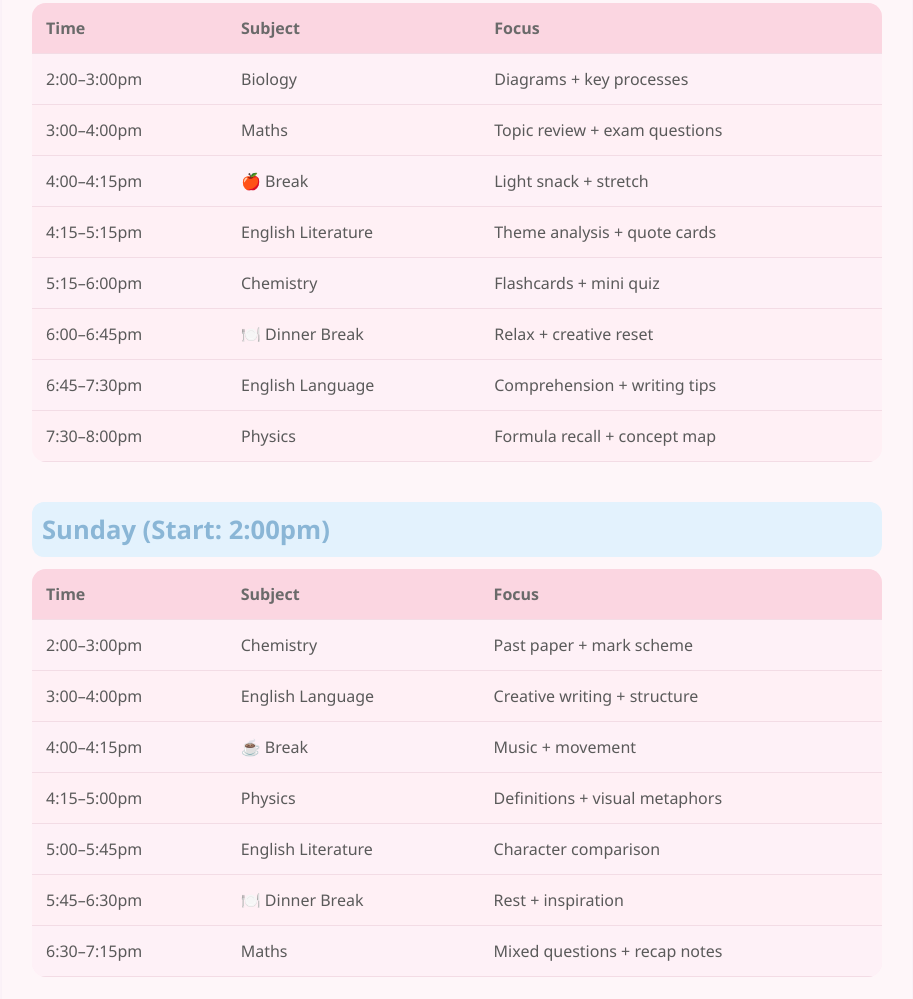
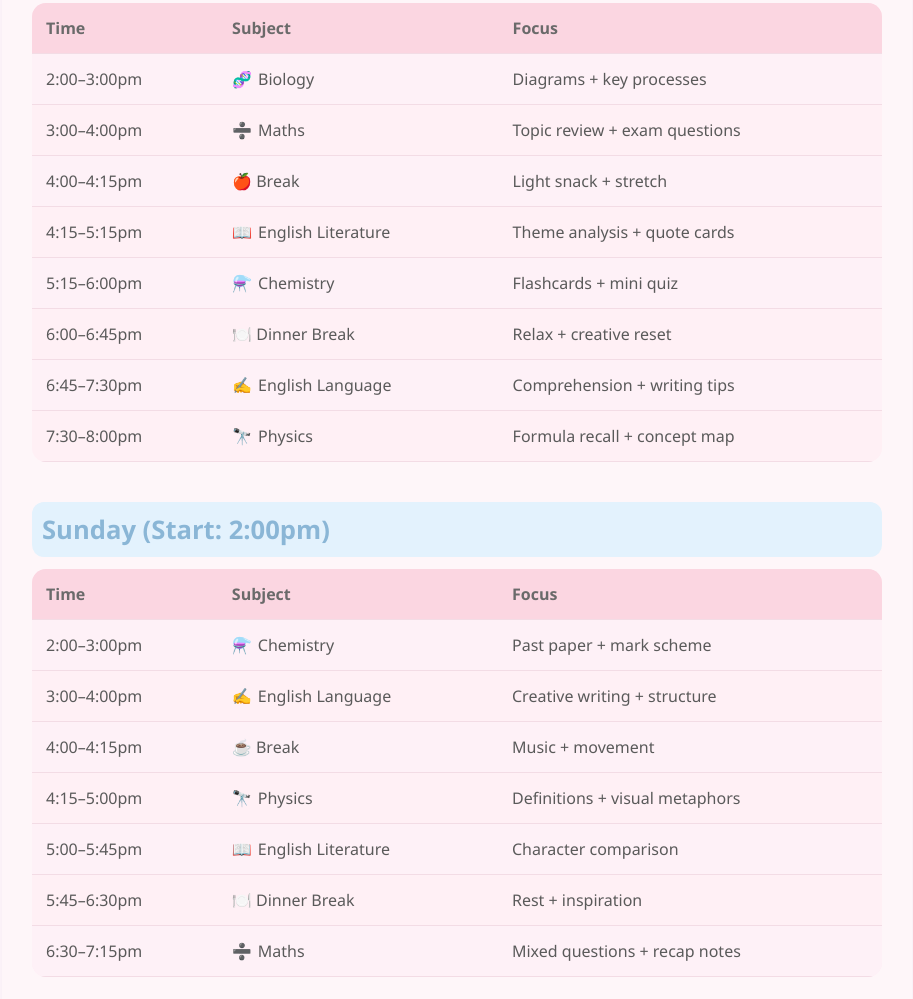
Before and after one commit to Okiki123456/The-Velvet-Notebook, a plain HTML site: page revision/index.html in a window 1280 px wide. Shown: the part 211-1210 px from the top of the page, without its empty margins (183-1096 px from the left). Drawn offline with Linux system fonts and the light colour scheme.

Commit message:
second commit

```diff
--- a/revision/index.html
+++ b/revision/index.html
@@ -14,14 +14,14 @@
       <h2>Saturday (Start: 2:00pm)</h2>
       <table>
         <tr><th>Time</th><th>Subject</th><th>Focus</th></tr>
-        <tr><td>2:00–3:00pm</td><td>Biology</td><td>Diagrams + key processes</td></tr>
-        <tr><td>3:00–4:00pm</td><td>Maths</td><td>Topic review + exam questions</td></tr>
+        <tr><td>2:00–3:00pm</td><td><span class="subject-icon">🧬</span>Biology</td><td>Diagrams + key processes</td></tr>
+        <tr><td>3:00–4:00pm</td><td><span class="subject-icon">➗</span>Maths</td><td>Topic review + exam questions</td></tr>
         <tr><td>4:00–4:15pm</td><td>🍎 Break</td><td>Light snack + stretch</td></tr>
-        <tr><td>4:15–5:15pm</td><td>English Literature</td><td>Theme analysis + quote cards</td></tr>
-        <tr><td>5:15–6:00pm</td><td>Chemistry</td><td>Flashcards + mini quiz</td></tr>
+        <tr><td>4:15–5:15pm</td><td><span class="subject-icon">📖</span>English Literature</td><td>Theme analysis + quote cards</td></tr>
+        <tr><td>5:15–6:00pm</td><td><span class="subject-icon">⚗️</span>Chemistry</td><td>Flashcards + mini quiz</td></tr>
         <tr><td>6:00–6:45pm</td><td>🍽️ Dinner Break</td><td>Relax + creative reset</td></tr>
-        <tr><td>6:45–7:30pm</td><td>English Language</td><td>Comprehension + writing tips</td></tr>
-        <tr><td>7:30–8:00pm</td><td>Physics</td><td>Formula recall + concept map</td></tr>
+        <tr><td>6:45–7:30pm</td><td><span class="subject-icon">✍️</span>English Language</td><td>Comprehension + writing tips</td></tr>
+        <tr><td>7:30–8:00pm</td><td><span class="subject-icon">🔭</span>Physics</td><td>Formula recall + concept map</td></tr>
       </table>
     </div>
 
@@ -29,13 +29,13 @@
       <h2>Sunday (Start: 2:00pm)</h2>
       <table>
         <tr><th>Time</th><th>Subject</th><th>Focus</th></tr>
-        <tr><td>2:00–3:00pm</td><td>Chemistry</td><td>Past paper + mark scheme</td></tr>
-        <tr><td>3:00–4:00pm</td><td>English Language</td><td>Creative writing + structure</td></tr>
+        <tr><td>2:00–3:00pm</td><td><span class="subject-icon">⚗️</span>Chemistry</td><td>Past paper + mark scheme</td></tr>
+        <tr><td>3:00–4:00pm</td><td><span class="subject-icon">✍️</span>English Language</td><td>Creative writing + structure</td></tr>
         <tr><td>4:00–4:15pm</td><td>☕ Break</td><td>Music + movement</td></tr>
-        <tr><td>4:15–5:00pm</td><td>Physics</td><td>Definitions + visual metaphors</td></tr>
-        <tr><td>5:00–5:45pm</td><td>English Literature</td><td>Character comparison</td></tr>
+        <tr><td>4:15–5:00pm</td><td><span class="subject-icon">🔭</span>Physics</td><td>Definitions + visual metaphors</td></tr>
+        <tr><td>5:00–5:45pm</td><td><span class="subject-icon">📖</span>English Literature</td><td>Character comparison</td></tr>
         <tr><td>5:45–6:30pm</td><td>🍽️ Dinner Break</td><td>Rest + inspiration</td></tr>
-        <tr><td>6:30–7:15pm</td><td>Maths</td><td>Mixed questions + recap notes</td></tr>
+        <tr><td>6:30–7:15pm</td><td><span class="subject-icon">➗</span>Maths</td><td>Mixed questions + recap notes</td></tr>
       </table>
     </div>
   </div>
--- a/revision/style.css
+++ b/revision/style.css
@@ -59,8 +59,8 @@ tr:nth-child(even) {
   background-color: #fef1f7;
 }
 
-tr:hover {
-  background-color: #fce4ec;
+.subject-icon {
+  margin-right: 6px;
 }
 
 @media screen and (max-width: 600px) {
```
